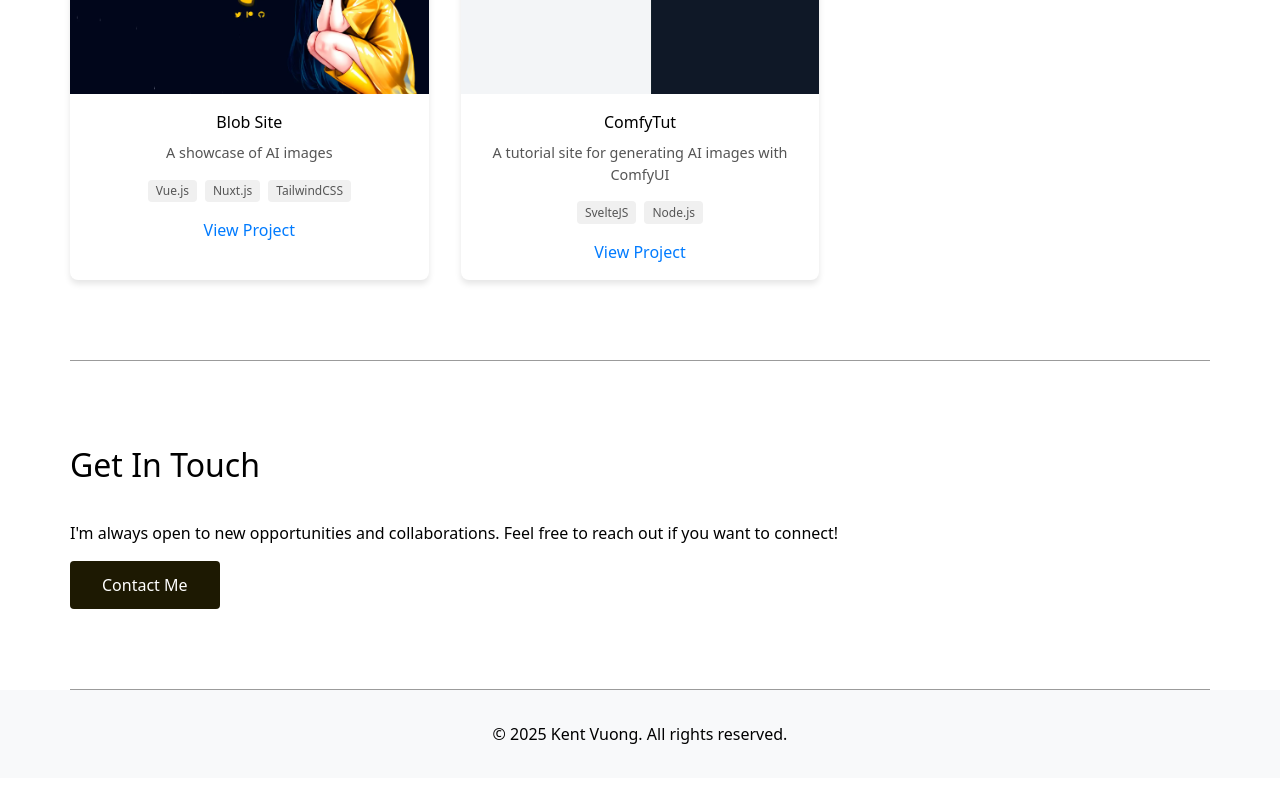
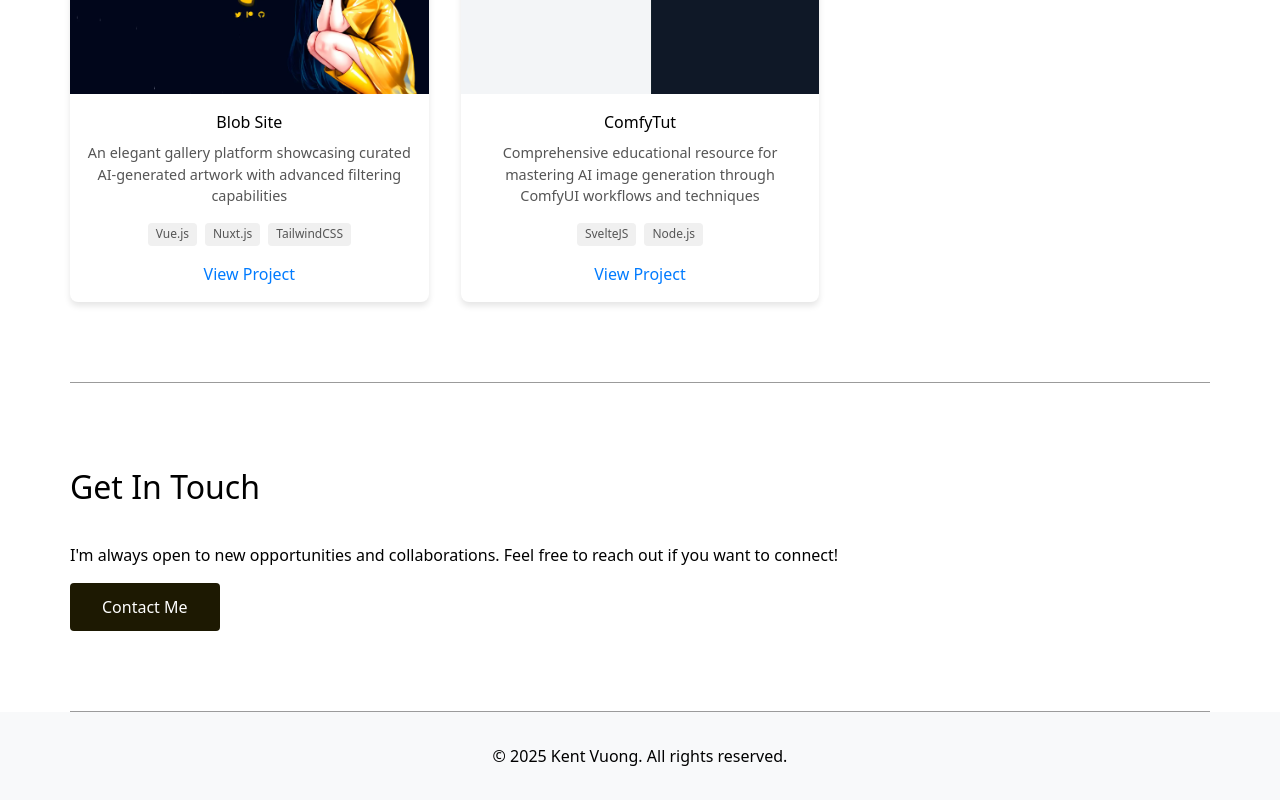
Before and after one commit to Mooshieblob1/ktvuong, a SvelteKit app: page / in a window 1280 px wide. Shown: the part 1347-2147 px from the top of the page. Before the commit the page ends 2125 px from the top, so only its background shows below. Built offline with nearby package versions, Linux system fonts and the light colour scheme.

Commit message:
Enhance project descriptions for Blob Site and ComfyTut with detailed information and improved clarity

```diff
--- a/src/routes/+page.svelte
+++ b/src/routes/+page.svelte
@@ -5,14 +5,16 @@
 	const projects = [
 		{
 			title: 'Blob Site',
-			description: 'A showcase of AI images',
+			description:
+				'An elegant gallery platform showcasing curated AI-generated artwork with advanced filtering capabilities',
 			image: 'site1img/thumb1.webp',
 			tags: ['Vue.js', 'Nuxt.js', 'TailwindCSS'],
 			link: 'https://mooshieblob.com'
 		},
 		{
 			title: 'ComfyTut',
-			description: 'A tutorial site for generating AI images with ComfyUI',
+			description:
+				'Comprehensive educational resource for mastering AI image generation through ComfyUI workflows and techniques',
 			image: 'site2img/thumb.webp',
 			tags: ['SvelteJS', 'Node.js'],
 			link: 'https://comfytut.mooshieblob.com'
```
